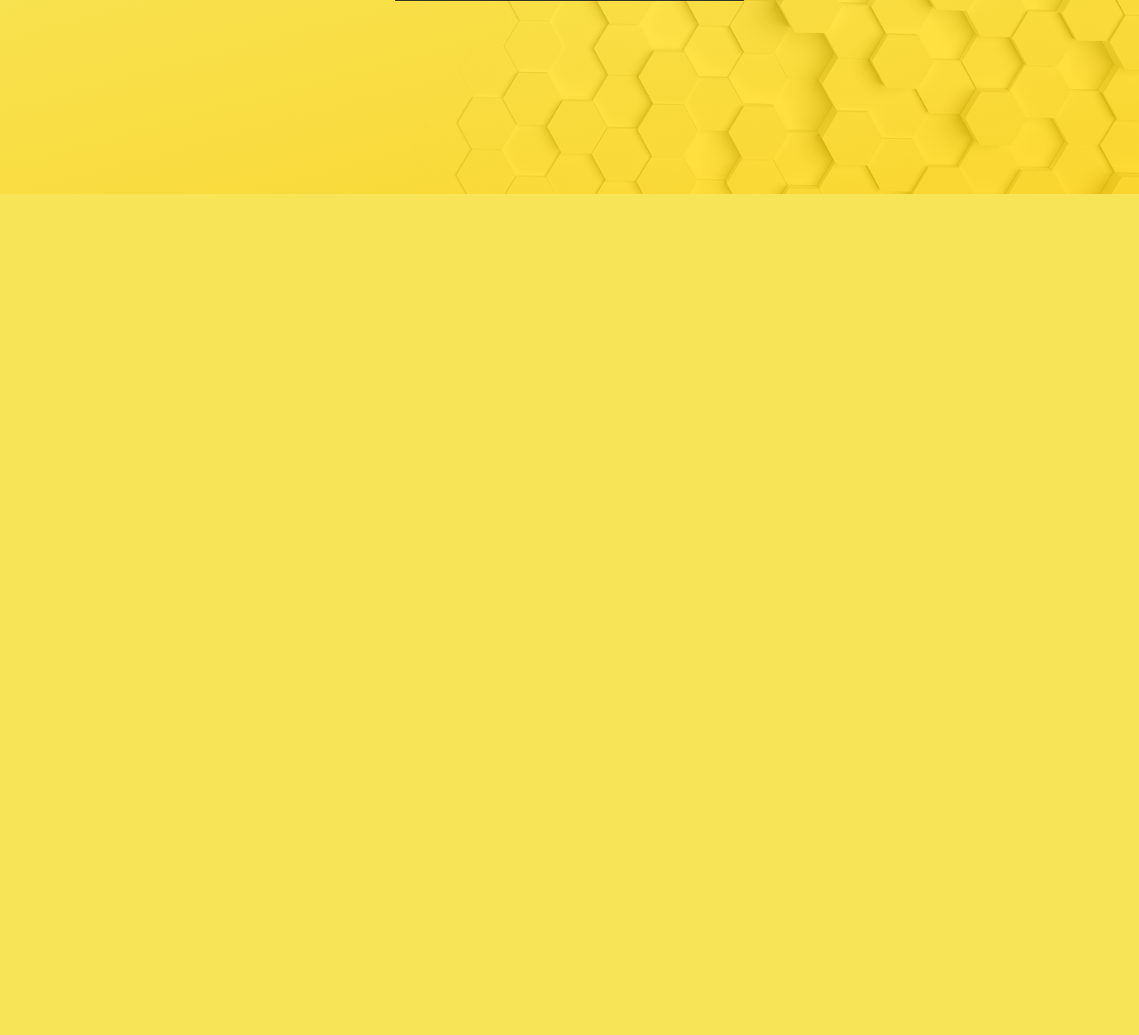
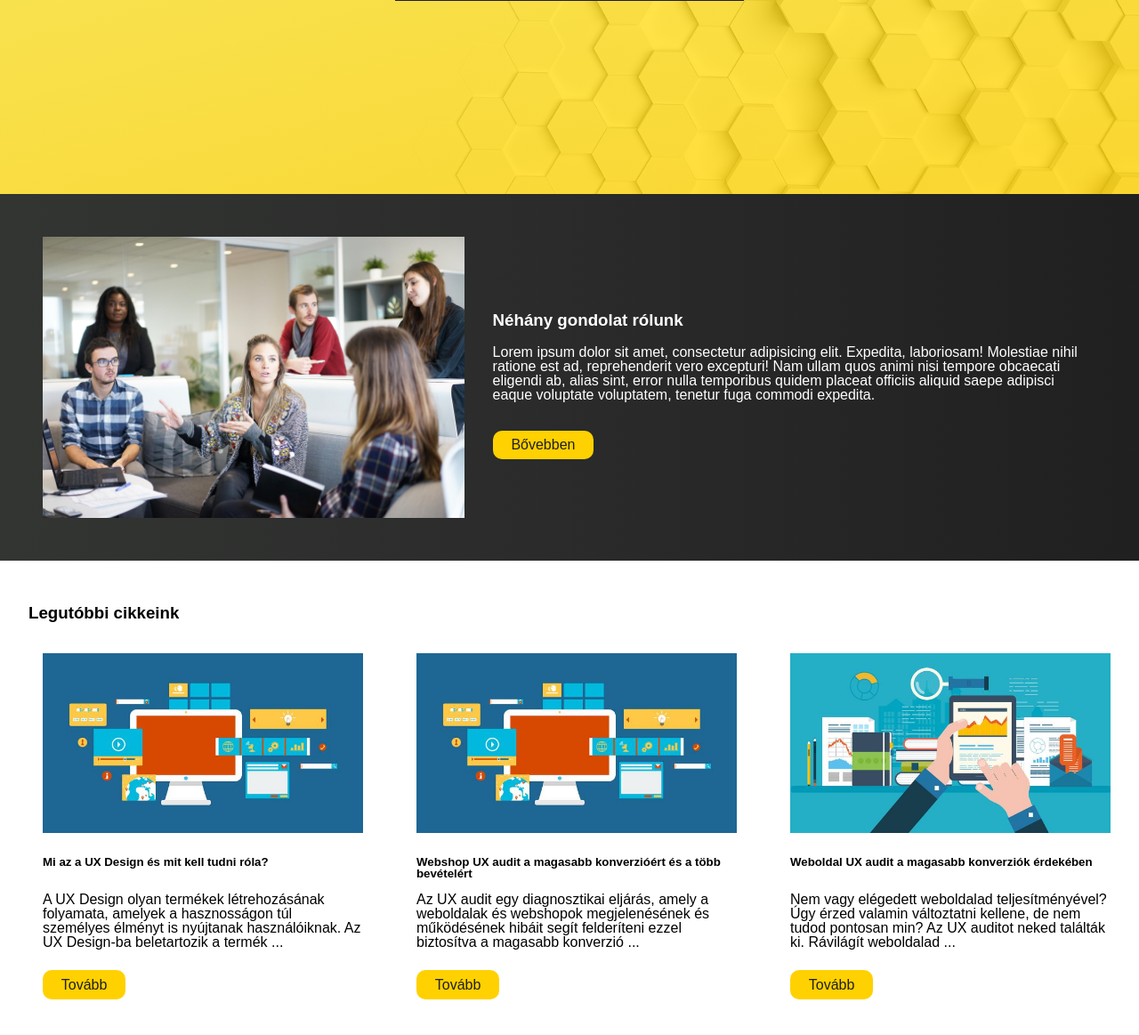
Before and after one commit to bevizuality/web-tervezes-projektmunka, a PHP site: page / in a window 1280 px wide. Shown: the part 1174-2337 px from the top of the page at 89% size. Before the commit the page ends 1392 px from the top, so only its background shows below. Run offline with PHP 8.4, Linux system fonts and the light colour scheme; some web fonts are replaced.

Commit message:
Főoldal kialakítása

```diff
--- a/css/front.css
+++ b/css/front.css
@@ -93,3 +93,72 @@
 .services-prices table td {
     padding: 1rem;
 }
+
+.about {
+    display: flex;
+    flex-direction: row;
+    justify-content: center;
+    align-items: center;
+    padding: 3rem;
+    background-image: linear-gradient(to right, #333533 0, #202020 100%);
+    color: white;
+}
+
+.about img {
+    max-width: 40%;
+    width: 100%;
+    height: auto;
+    margin-right: 2rem;
+}
+
+.about a {
+    display: inline-block;
+    padding: 0.5rem 1.3rem;
+    background-color: var(--yellow-color);
+    border-radius: 10px;
+    color: var(--dark-gray-color);
+    text-decoration: none;
+    margin-top: 1rem;
+}
+
+.latest-blog-posts {
+    padding: 2rem;
+}
+
+.latest-blog-posts .posts {
+    display: flex;
+    flex-direction: row;
+    justify-content: space-between;
+    max-width: 1200px;
+    width: 100%;
+    margin: 0 auto;
+    padding: 1rem;
+}
+
+.latest-blog-posts .posts img {
+    width: 100%;
+    height: auto;
+}
+
+.latest-blog-posts .post-wrapper {
+    flex: 30%;
+    max-width: 30%;
+}
+
+.latest-blog-posts .post-wrapper h5 {
+    height: 1.2rem;
+    font-weight: bold;
+}
+
+.latest-blog-posts .post-wrapper a {
+    padding: 0.5rem 1.3rem;
+    background-color: var(--yellow-color);
+    border-radius: 10px;
+    color: var(--dark-gray-color);
+    text-decoration: none;
+}
+
+.latest-blog-posts .post-wrapper blockquote {
+    margin: 0;
+    padding-bottom: 1rem;
+}
--- a/index.html
+++ b/index.html
@@ -93,10 +93,43 @@
                     </tbody>
                 </table>
             </section>
-            <section class="about"></section>
-            <section class="latest-projects"></section>
-            <section class="team"></section>
-            <section class="latest-blog-posts"></section>
+            <section class="about">
+                <img src="./images/about-front.jpg" alt="Munka hősei">
+                <div class="text">
+                    <h3>Néhány gondolat rólunk</h3>
+                    <p>Lorem ipsum dolor sit amet, consectetur adipisicing elit. Expedita, laboriosam! Molestiae nihil ratione est ad, reprehenderit vero excepturi! Nam ullam quos animi nisi tempore obcaecati eligendi ab, alias sint, error nulla temporibus quidem placeat officiis aliquid saepe adipisci eaque voluptate voluptatem, tenetur fuga commodi expedita.</p>
+                    <a href="./pages/about.html">Bővebben</a>
+                </div>
+            </section>
+            <section class="latest-blog-posts">
+                <h3>Legutóbbi cikkeink</h3>
+                <div class="posts">
+                    <div class="post-wrapper">
+                        <blockquote cite="https://www.usernet.hu/">
+                            <img src="./images/blog1.jpg" alt="UX illusztráció">
+                            <h5>Mi az a UX Design és mit kell tudni róla?</h5>
+                            <p>A UX Design olyan termékek létrehozásának folyamata, amelyek a hasznosságon túl személyes élményt is nyújtanak használóiknak. Az UX Design-ba beletartozik a termék ...</p>
+                        </blockquote>
+                        <a href="./pages/blog-post.html">Tovább</a>
+                    </div>
+                    <div class="post-wrapper">
+                        <blockquote cite="https://www.usernet.hu/">
+                            <img src="./images/blog1.jpg" alt="UX illusztráció">
+                            <h5>Webshop UX audit a magasabb konverzióért és a több bevételért</h5>
+                            <p>Az UX audit egy diagnosztikai eljárás, amely a weboldalak és webshopok megjelenésének és működésének hibáit segít felderíteni ezzel biztosítva a magasabb konverzió ...</p>
+                        </blockquote>
+                        <a href="./pages/blog-post.html">Tovább</a>
+                    </div>
+                    <div class="post-wrapper">
+                        <blockquote cite="https://www.usernet.hu/">
+                            <img src="./images/blog2.jpg" alt="UX illusztráció">
+                            <h5>Weboldal UX audit a magasabb konverziók érdekében</h5>
+                            <p>Nem vagy elégedett weboldalad teljesítményével? Úgy érzed valamin változtatni kellene, de nem tudod pontosan min? Az UX auditot neked találták ki. Rávilágít weboldalad ...</p>
+                        </blockquote>
+                        <a href="./pages/blog-post.html">Tovább</a>
+                    </div>
+                </div>
+            </section>
         </main>
         <footer></footer>
     </div>
```
Also changed, not shown: images/about-front.jpg (added), images/blog1.jpg (added), images/blog2.jpg (added).
